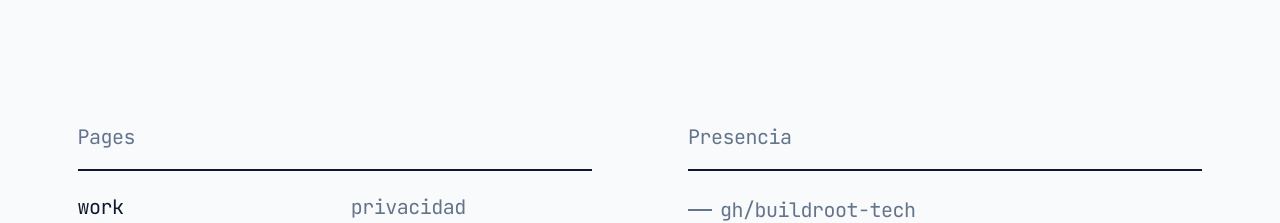
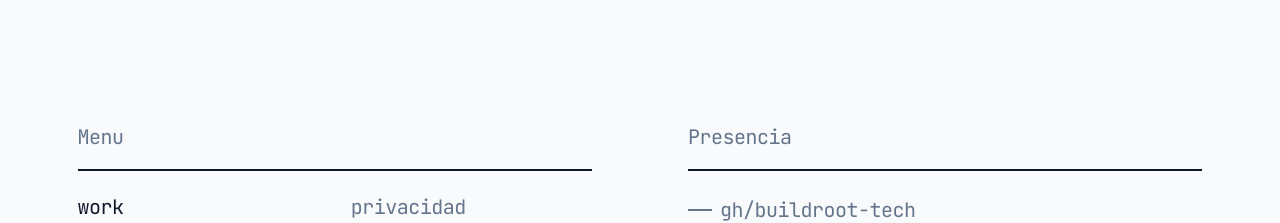
Before and after one commit to buildroot-tech/front-buildroot, a Next.js app: page / in a window 1280 px wide. Shown: the part 4680-4903 px from the top of the page. Built offline with nearby package versions, Linux system fonts and the light colour scheme.

Commit message:
feat(layout): rename Pages column title to Menu

```diff
--- a/components/layout/Footer.tsx
+++ b/components/layout/Footer.tsx
@@ -59,7 +59,7 @@ export function Footer(): React.ReactElement {
               <div className="flex flex-col">
                 <div className="border-b-2 border-[var(--border)] w-full pb-4 mb-5">
                   <p className="font-mono text-[clamp(1.25rem,1.5vw,1.6rem)] capitalize tracking-tight text-[var(--text-muted)]">
-                    Pages
+                    Menu
                   </p>
                 </div>
                 <div className="grid grid-cols-2 gap-8">
```
